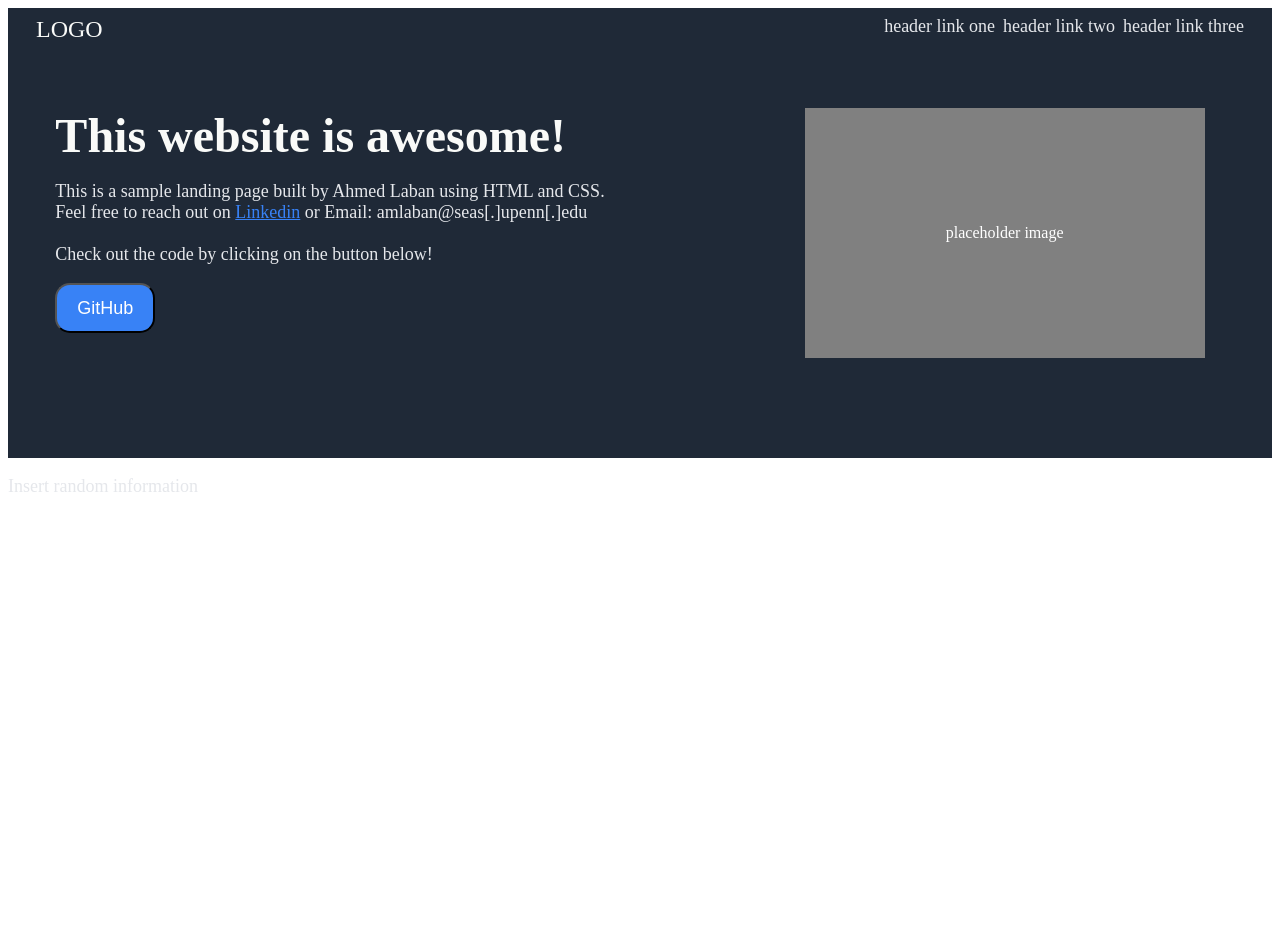
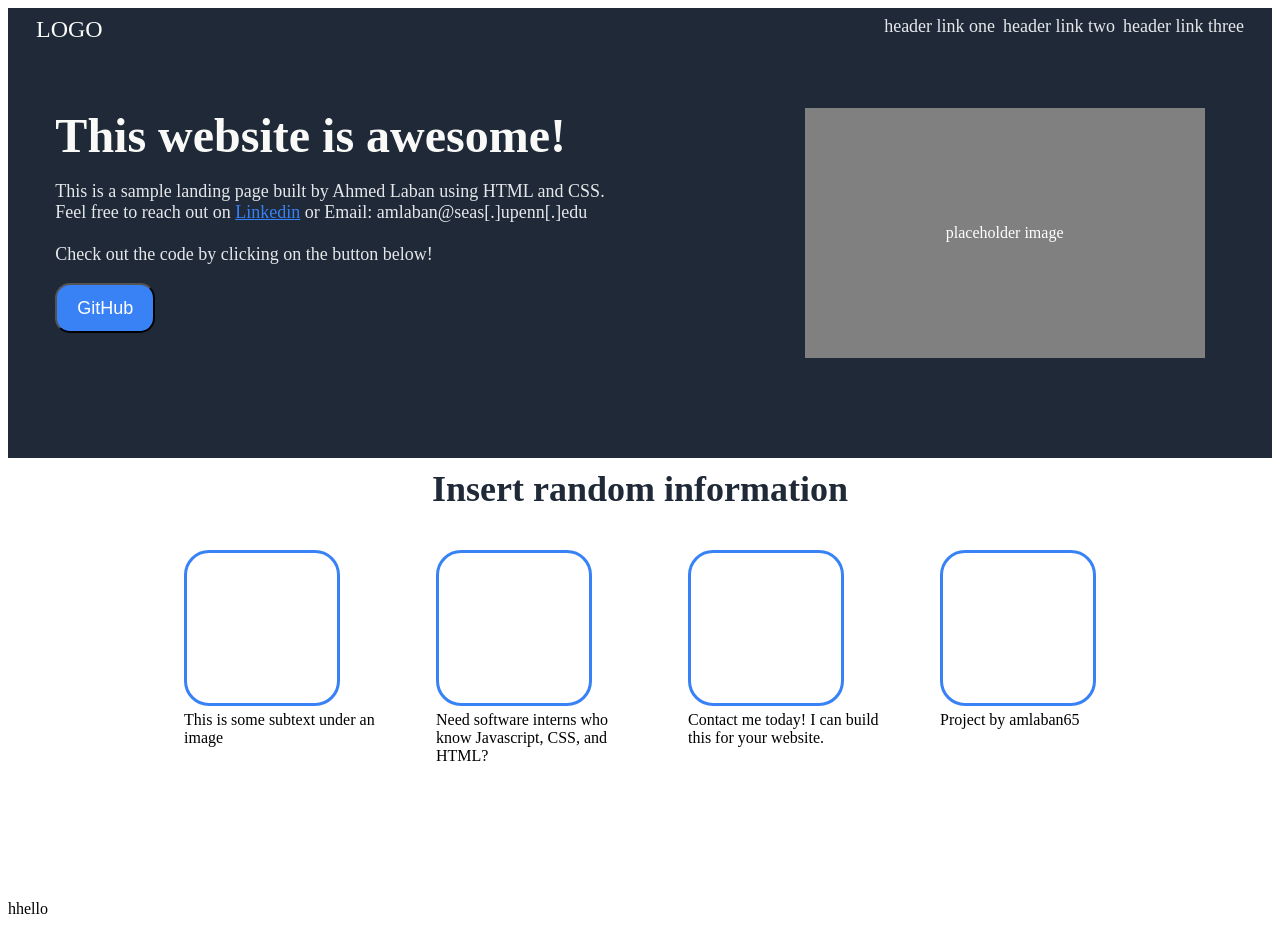
Before and after one commit to amlaban65/Landing-page-project, a plain HTML site: page index.html in a window 1280 px wide. Before the commit the page ends 800 px from the top, so only its background shows below. Drawn offline with Linux system fonts and the light colour scheme.

Commit message:
finish middle body

```diff
--- a/index.html
+++ b/index.html
@@ -30,7 +30,25 @@
     <div class="placeholder-image">placeholder image</div>
 </div>
 </div>
+<div class="middle-header">Insert random information</div>
 <div class="middle-body">
-    <p>Insert random information</p>
+    <div class="middle-content">
+    <div class="middle-placeholder"></div>
+    <div class="middle-text">This is some subtext under an image</div>
+</div>
+<div class="middle-content">
+    <div class="middle-placeholder"></div>
+    <div class="middle-text">Need software interns who know Javascript, CSS, and HTML?</div>
+</div>
+<div class="middle-content">
+    <div class="middle-placeholder"></div>
+    <div class="middle-text">Contact me today! I can build this for your website.</div>
+</div>
+<div class="middle-content">
+    <div class="middle-placeholder"></div>
+    <div class="middle-text">Project by amlaban65</div>
+</div>
+</div>
      </div>
+     <div>hhello</div>
 </body>
--- a/style.css
+++ b/style.css
@@ -74,3 +74,30 @@ p a {
     margin-bottom: 100px;
     margin-right: 20px;
 }
+.middle-header {
+    font-size: 36px;
+    font-weight: 800;
+    color: #1F2937;
+    margin-bottom: 40px;
+    margin-top: 10px;
+    text-align: center;
+}
+.middle-body {
+    display: flex;
+    justify-content: center;
+    gap: 52px;
+    height: 300px;
+    padding-bottom: 50px;
+}
+.middle-content {
+    max-width: 200px;
+}
+.middle-text {
+}
+.middle-placeholder {
+    border-radius: 25px;
+    height: 150px;
+    width: 150px;
+    border: 3px solid #3882f6;
+    margin-bottom: 5px;
+}
```
